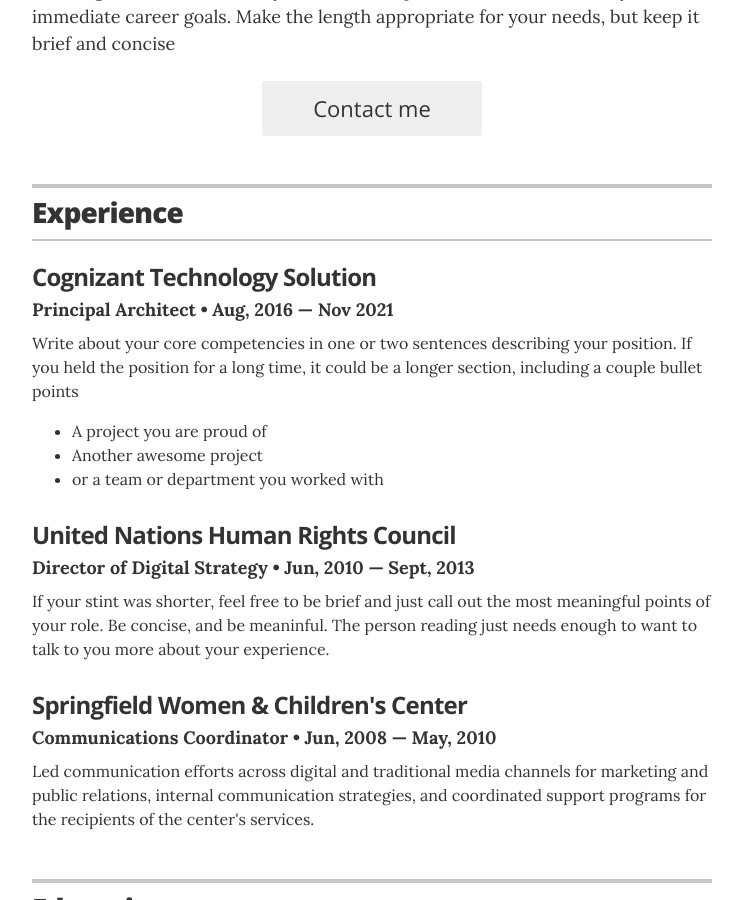
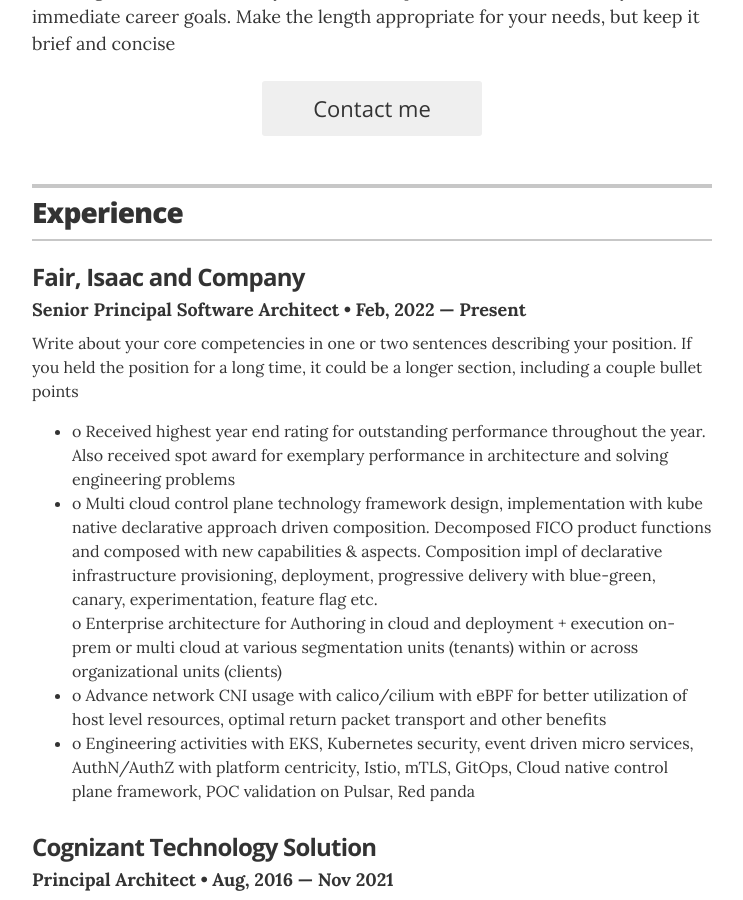
Before and after one commit to rroyhere/resume, a Jekyll site: the page built from index.html, in a window 1280 px wide and 900 px high, scrolled down 356 px. Shown: the whole window, without its empty margins (268-1011 px from the left). Built offline with Jekyll 4.4.1, drawn with Linux system fonts in a browser that asks for light colours.

Commit message:
added exp

```diff
--- a/_data/experience.yml
+++ b/_data/experience.yml
@@ -1,4 +1,12 @@
 # Jobs
+
+# Senior Principal Software Architect
+- company: Fair, Isaac and Company
+  position: Senior Principal Software Architect
+  duration: Feb, 2022 &mdash; Present
+  summary: "Write about your core competencies in one or two sentences describing your position. If you held the position for a long time, it could be a longer section, including a couple bullet points\t<ul class=\"resume-item-list\"><li>o\tReceived highest year end rating for outstanding performance throughout the year. Also received spot award for exemplary performance in architecture and solving engineering problems</li><li>o\tMulti cloud control plane technology framework design, implementation with kube native declarative approach driven composition. Decomposed FICO product functions and composed with new capabilities & aspects. Composition impl of declarative infrastructure provisioning, deployment, progressive delivery with blue-green, canary, experimentation, feature flag etc.</li>o\tEnterprise architecture for Authoring in cloud and deployment + execution on-prem or multi cloud at various segmentation units (tenants) within or across organizational units (clients)</li><li>o\tAdvance network CNI usage with calico/cilium with eBPF for better utilization of host level resources, optimal return packet transport and other benefits</li><li>o\tEngineering activities with EKS, Kubernetes security, event driven micro services, AuthN/AuthZ with platform centricity, Istio, mTLS, GitOps, Cloud native control plane framework, POC validation on Pulsar, Red panda</li></ul>"
+
+
 # Principal Architect
 - company: Cognizant Technology Solution
   clients: JPMorgan Chase (Merchant Payment Tech, GTI), Discover, Corelogic
```
Also changed, not shown: 1 other file.
